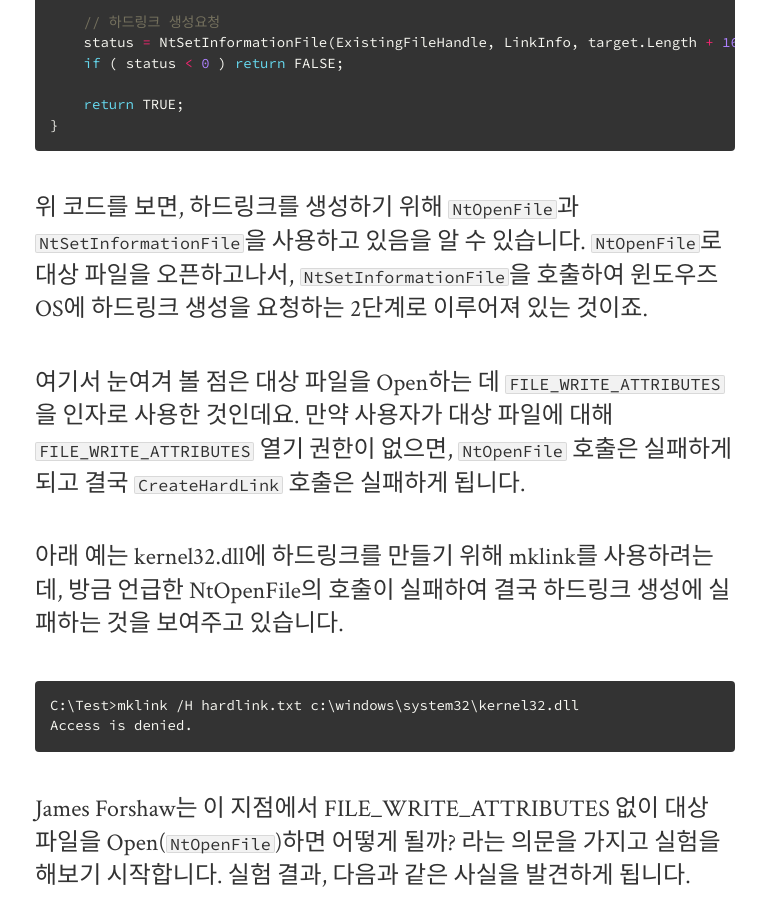
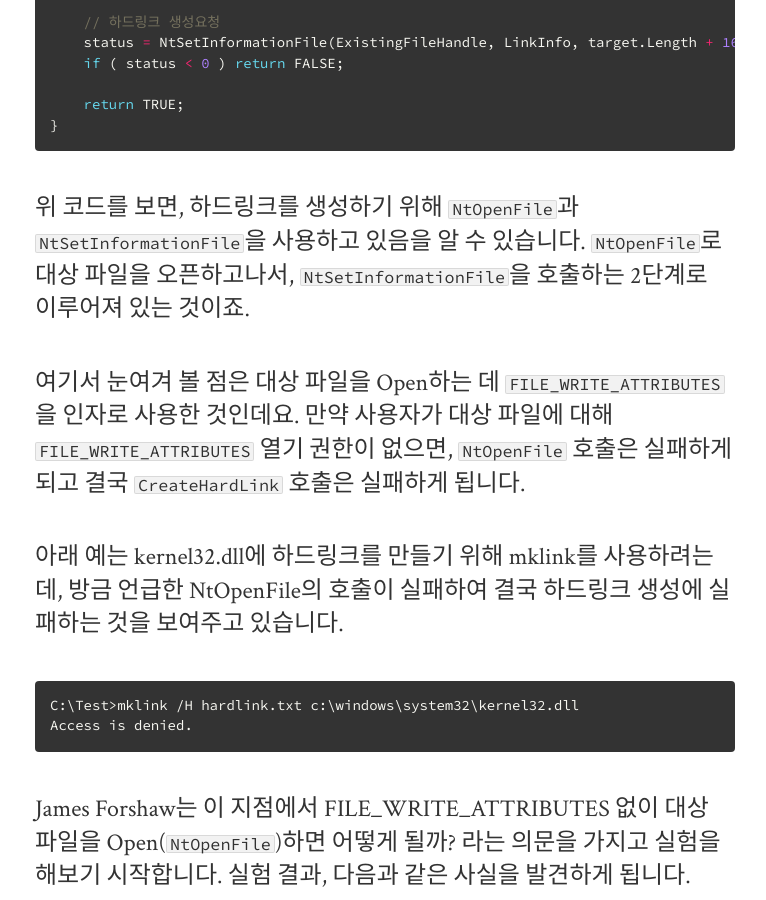
Before and after one commit to intellee/blog.diffense.co.kr, a Jekyll site: the page built from _posts/2019-02-22-hard-link.md, in a window 1280 px wide and 900 px high, scrolled down 4858 px. Shown: the whole window, without its empty margins (255-1021 px from the left). Built offline with Jekyll 4.4.1, drawn with Linux system fonts in a browser that asks for light colours; nearby versions of some CDN libraries.

Commit message:
hard link

````diff
--- a/_posts/2019-02-22-hard-link.md
+++ b/_posts/2019-02-22-hard-link.md
@@ -105,7 +105,7 @@ BOOL CreateHardLinkW(LPCWSTR lpFileName, LPCWSTR lpExistingFileName) {
 }
 ```
 
-위 코드를 보면, 하드링크를 생성하기 위해 `NtOpenFile`과 `NtSetInformationFile`을 사용하고 있음을 알 수 있습니다. `NtOpenFile`로 대상 파일을 오픈하고나서, `NtSetInformationFile`을 호출하여 윈도우즈OS에 하드링크 생성을 요청하는 2단계로 이루어져 있는 것이죠.
+위 코드를 보면, 하드링크를 생성하기 위해 `NtOpenFile`과 `NtSetInformationFile`을 사용하고 있음을 알 수 있습니다. `NtOpenFile`로 대상 파일을 오픈하고나서, `NtSetInformationFile`을 호출하는 2단계로 이루어져 있는 것이죠.
 
 여기서 눈여겨 볼 점은 대상 파일을 Open하는 데 `FILE_WRITE_ATTRIBUTES`을 인자로 사용한 것인데요. 만약 사용자가 대상 파일에 대해 `FILE_WRITE_ATTRIBUTES` 열기 권한이 없으면, `NtOpenFile` 호출은 실패하게 되고 결국 `CreateHardLink` 호출은 실패하게 됩니다.
 
````
Also changed, not shown: 2 other files.
